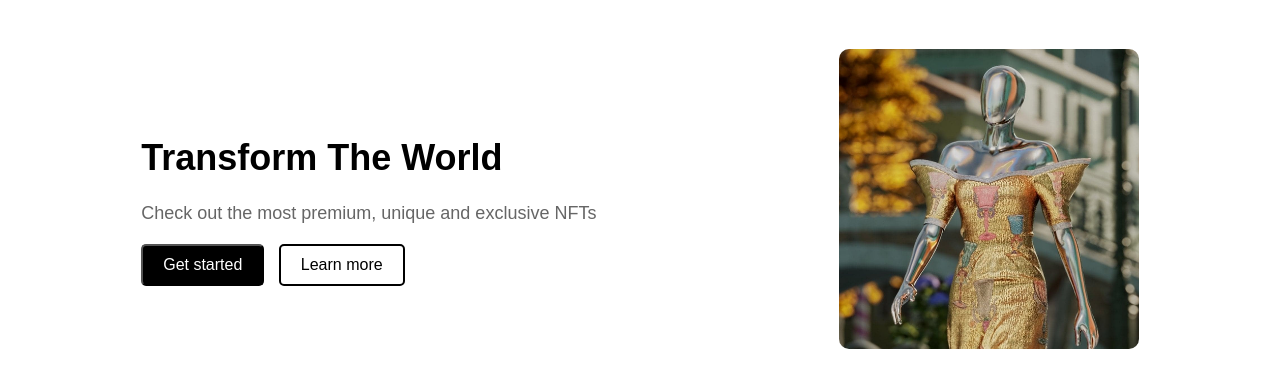
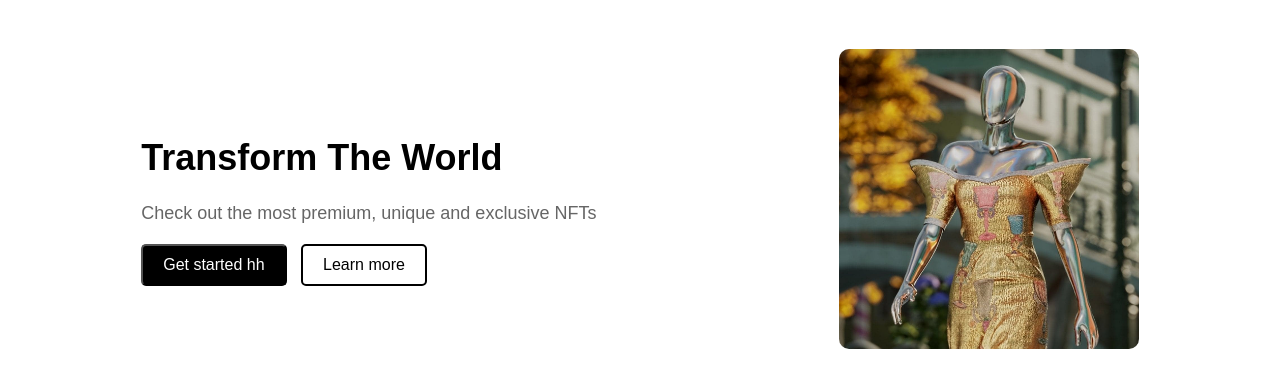
Before and after one commit to phongaptech/html, a plain HTML site: page index.html in a window 1280 px wide. Shown: the part 82-470 px from the top of the page. Drawn offline with Linux system fonts and the light colour scheme.

Commit message:
feat: init

```diff
--- a/index.html
+++ b/index.html
@@ -29,7 +29,7 @@
             <h1>Transform The World</h1>
             <p>Check out the most premium, unique and exclusive NFTs</p>
             <div class="btns">
-                <button class="black-btn">Get started</button>
+                <button class="black-btn">Get started hh</button>
                 <button class="white-btn">Learn more</button>
             </div>
         </div>
```
